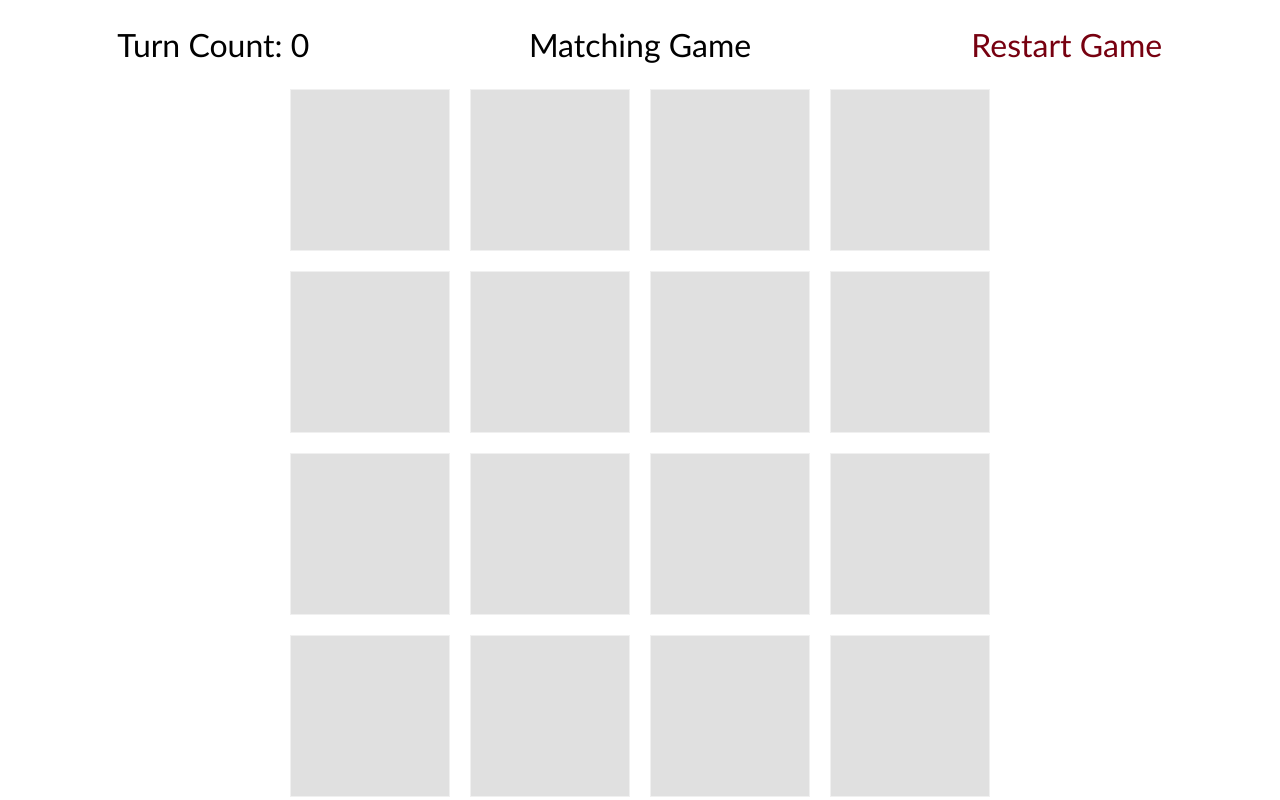
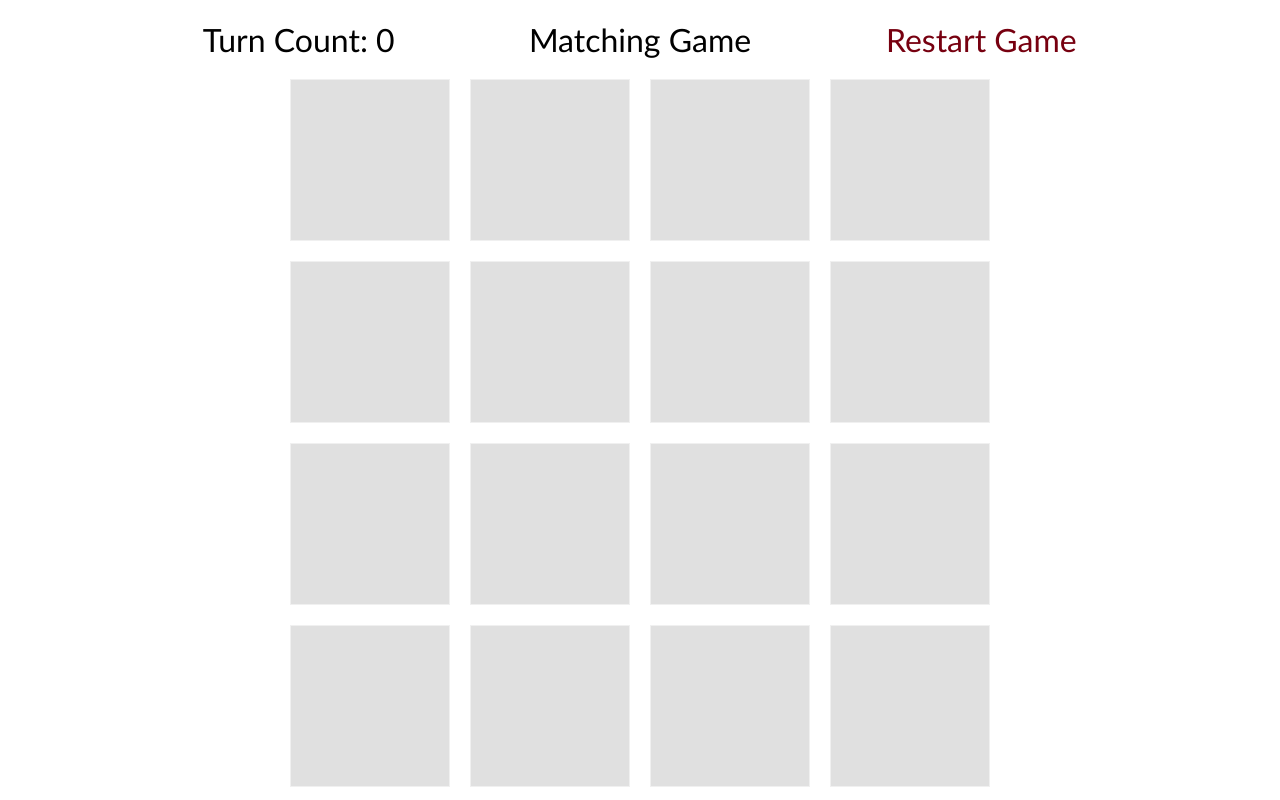
Before and after one commit to Ak-Bhatia/memory-game, a React (Create React App) app: page / in a window 1280 px wide. Built offline with nearby package versions, Linux system fonts and the light colour scheme.

Commit message:
layout change

```diff
--- a/src/App.css
+++ b/src/App.css
@@ -3,14 +3,16 @@ a {
 }
 
 .container {
+  width: 80%;
   text-align: center;
+  margin: 0px auto;
 }
 
 .header {
   justify-content: space-around;
   align-items: center;
   display: flex;
-  margin: 25px 0px;
+  margin: 20px 0px;
   font-family: "Gill Sans", "Gill Sans MT", Calibri, "Trebuchet MS", sans-serif;
   font-size: xx-large;
 }
@@ -24,13 +26,14 @@ a {
 }
 
 .game-container {
+  width: 100%;
   display: flex;
   justify-content: center;
 }
 
 .grid {
   display: grid;
-  grid-template-columns: repeat(4, 160px);
+  grid-template-columns: repeat(4, minmax(50px, 160px));
   grid-gap: 20px;
 }
 
```
